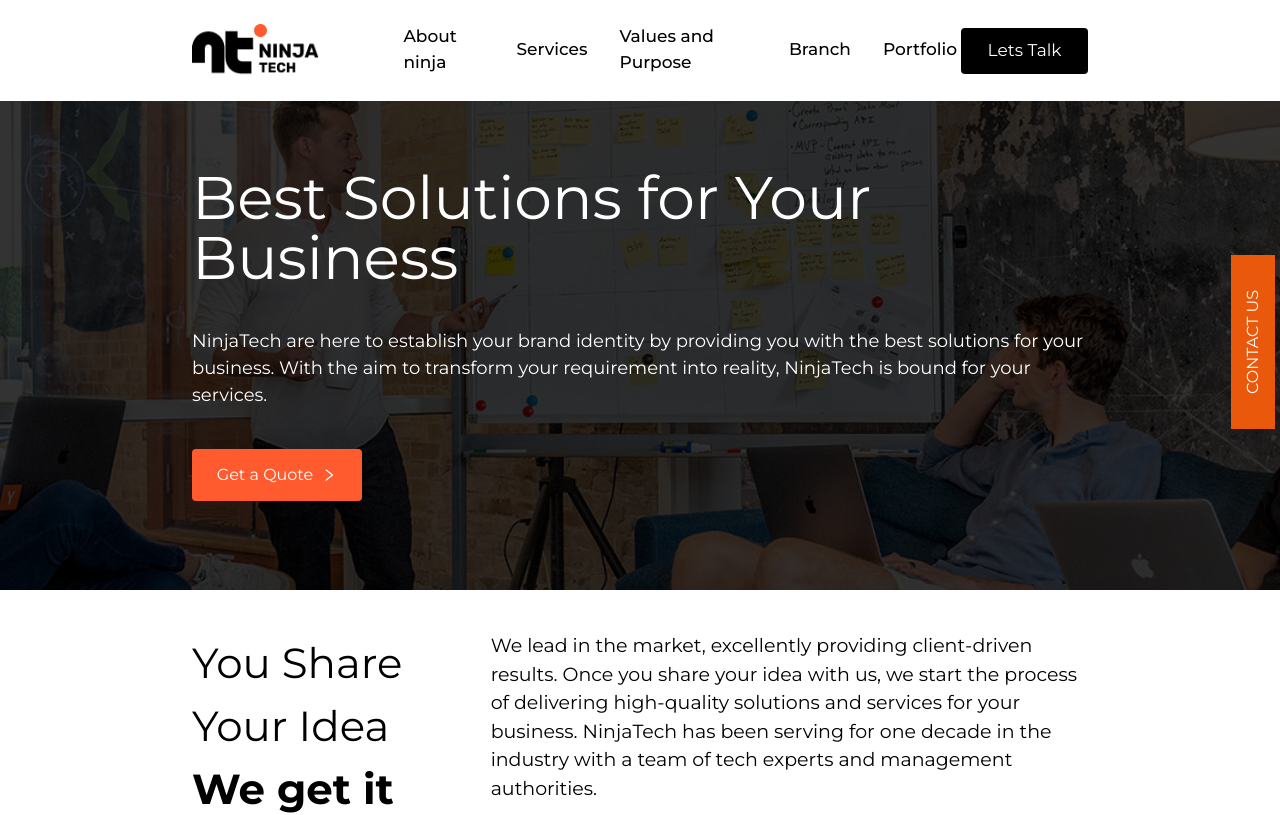
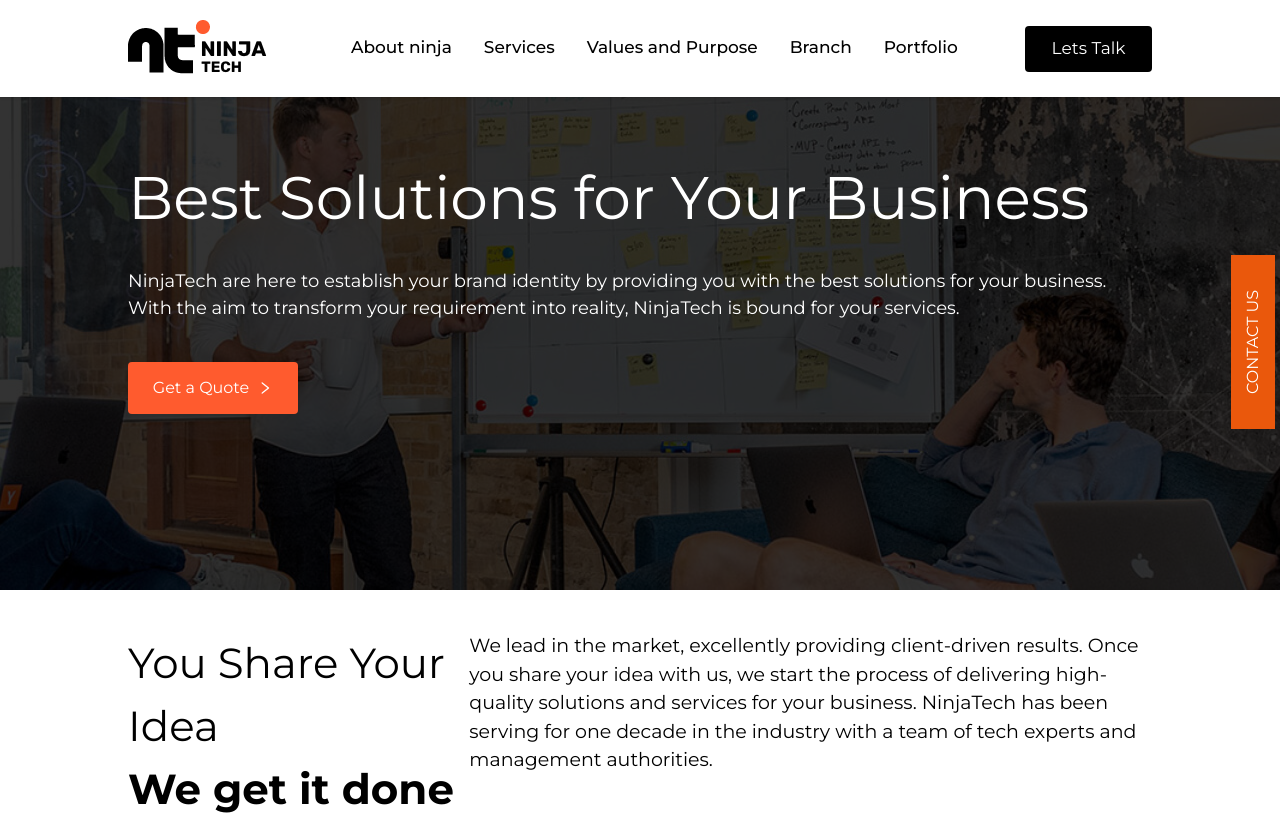
Before and after one commit to noumankhandatu/Ninja-Tech, a Next.js app: page /services in a window 1280 px wide. Shown: the top 815 px of the page. Built offline with nearby package versions, Linux system fonts and the light colour scheme; a web font is replaced by a local one.

Commit message:
headaer set

```diff
--- a/pages/index.tsx
+++ b/pages/index.tsx
@@ -26,7 +26,7 @@ const Home: NextPage = () => {
         <link rel="icon" href="/favicon.ico" />
       </Head>
       {/* Banner */}
-      <Wrapper contained className={"lg:mt-2 mt-32 "}>
+      <Wrapper contained className={"lg:mt-32 mt-32 "}>
         <div className="relative">
           <img
             src="https://ninjatech.agency/wp-content/themes/ninja/assets/images/about-banner.png"
--- a/scr/components/organism/PathHeader/drawerPath.tsx
+++ /dev/null
@@ -1,37 +0,0 @@
-// import React from "react";
-// import Font from "./../../Atoms/Font";
-// import HeaderItem from "../../Atoms/headerItem";
-// import { myArray } from "../Header/index";
-// type DrawerProps = {
-//   drawer?: any;
-//   setDrawer?: any;
-// };
-// const Drawer = ({ drawer, setDrawer }: DrawerProps) => {
-//   return (
-//     <div className="bg-white shadow-lg top-10 p-6  h-[310px] absolute w-[280px] right-3  sm:w-[600px] sm:right-3 md:w-[700px] md:right-3 ">
-//       <div className="grid grid-cols-1">
-//         {myArray.map((items, id) => {
-//           return (
-//             <div>
-//               <div>
-//                 <HeaderItem text={items} id={id} />
-//               </div>
-//               <div>
-//                 <hr className="pt-2 pb-2" />
-//               </div>
-//             </div>
-//           );
-//         })}
-//       </div>
-//     </div>
-//   );
-// };
-
-// export default Drawer;
-import React from "react";
-
-const drawerPath = () => {
-  return <div>drawerPath</div>;
-};
-
-export default drawerPath;
--- a/scr/components/organism/PathHeader/headerPath.tsx
+++ /dev/null
@@ -1,85 +0,0 @@
-import React from 'react'
-
-const headerPath = () => {
-  return (
-    <div>headerPath</div>
-  )
-}
-
-export default headerPath
-
-// import React, { useEffect, useState, useRef } from "react";
-// import { MenuIcon } from "@heroicons/react/solid";
-// import HeaderItem from "../../Atoms/headerItem";
-// import { Link } from "react-router-dom";
-// import ScrollTopButton from "../../Molecules/scrollTopButton";
-// import Drawer from "../Drawer/index";
-
-// export const myArray: string[] = [
-//   "EMPLOYEE ",
-//   "EMPLOYERS",
-//   "JOBS",
-//   "FAQS ",
-//   "BLOG",
-//   "ABOUT US",
-// ];
-// const Header = () => {
-//   const [drawer, setDrawer] = useState<boolean>(false);
-//   const iconRef = useRef<HTMLDivElement>(null!);
-//   const [headerValue, setHeaderValue] = useState<number>(1);
-//   const headerRef = useRef<HTMLDivElement>(null!);
-//   const imageRef = useRef<HTMLImageElement>(null!);
-//   useEffect(() => {
-//     window.onscroll = () => {
-//       setHeaderValue(window.pageYOffset);
-//     };
-//     if (headerValue > 100) {
-//       headerRef.current.style.height = "55px";
-//       imageRef.current.style.height = "40px";
-//       headerRef.current.style.boxShadow = "2px 2px 4px #e4e4e7";
-//     } else if (headerValue < 100) {
-//       headerRef.current.style.height = "100px";
-//       imageRef.current.style.height = "80px";
-//       headerRef.current.style.boxShadow = "none";
-//     }
-//     if (iconRef.current)
-//       if (headerValue >= 1000) iconRef.current.style.display = "block";
-//       else if (headerValue <= 1000) iconRef.current.style.display = "none";
-//   });
-
-//   return (
-//     <div>
-//       <div ref={iconRef}>
-//         <ScrollTopButton />
-//       </div>
-//       <div
-//         ref={headerRef}
-//         className="fixed ease-in-out duration-1000 bg-white z-10 top-0 left-0 right-0 p-3 pl-10 pr-10 flex items-center justify-between"
-//       >
-//         <Link to="/">
-//           <img
-//             className="ease-in-out duration-1000"
-//             ref={imageRef}
-//             src="https://path2canada.ca/wp-content/uploads/2022/05/pathToCanada_logo.svg"
-//           />
-//         </Link>
-//         <div className="md:hidden gap-4 sm:hidden lg:flex space-x-4 hidden ">
-//           {myArray.map((items, id) => {
-//             return <HeaderItem text={items} id={id} />;
-//           })}
-//         </div>
-//         <div className="block sm:block md:block lg:hidden relative">
-//           <MenuIcon
-//             onClick={() => {
-//               setDrawer(!drawer);
-//             }}
-//             className="w-8 h-8"
-//           />
-//           {drawer && <Drawer drawer={drawer} setDrawer={setDrawer} />}
-//         </div>
-//       </div>
-//     </div>
-//   );
-// };
-
-// export default Header;
--- a/scr/components/organism/drawer.tsx
+++ b/scr/components/organism/drawer.tsx
@@ -8,7 +8,7 @@ type DrawerProps = {
 };
 const Drawer = ({ setActiveLink, activeLink }: DrawerProps) => {
   return (
-    <div className="bg-white w-[300px] shadow-[0_3px_9px_rgba(0,0,0,0.2)] p-2 absolute top-12 right-0">
+    <div className="bg-white md:w-[700px]   sm:w-[600px]  w-[300px]  shadow-[0_3px_9px_rgba(0,0,0,0.2)] p-2 absolute z-10 top-12 right-0 ">
       <div className="block  items-center p-2 ">
         {headerEle?.map((items: any, id: any) => {
           return (
--- a/scr/components/organism/header.tsx
+++ b/scr/components/organism/header.tsx
@@ -39,7 +39,7 @@ const Header = () => {
   return (
     <Wrapper
       contained={true}
-      className="flex  fixed ease-in-out duration-1000 bg-white z-10 top-0 left-0 right-0 justify-between items-center p-5"
+      className="flex shadow  fixed ease-in-out duration-1000 bg-white z-10 top-0 left-0 right-0 justify-between items-center p-5"
     >
       <div className="flex items-center">
         <Link href="/">
--- a/scr/components/organism/wrapper.tsx
+++ b/scr/components/organism/wrapper.tsx
@@ -10,7 +10,7 @@ const Wrapper = ({ children, contained, full, className }: WrapperProps) => {
     <>
       {full ? <div className={`${className}`}>{children}</div> : null}
       {contained ? (
-        <div className={`${className} lg:pl-48 lg:pr-48 pl-5 pr-5`}>
+        <div className={`${className} lg:pl-32 lg:pr-32 pl-5 pr-5`}>
           {children}
         </div>
       ) : null}
```
